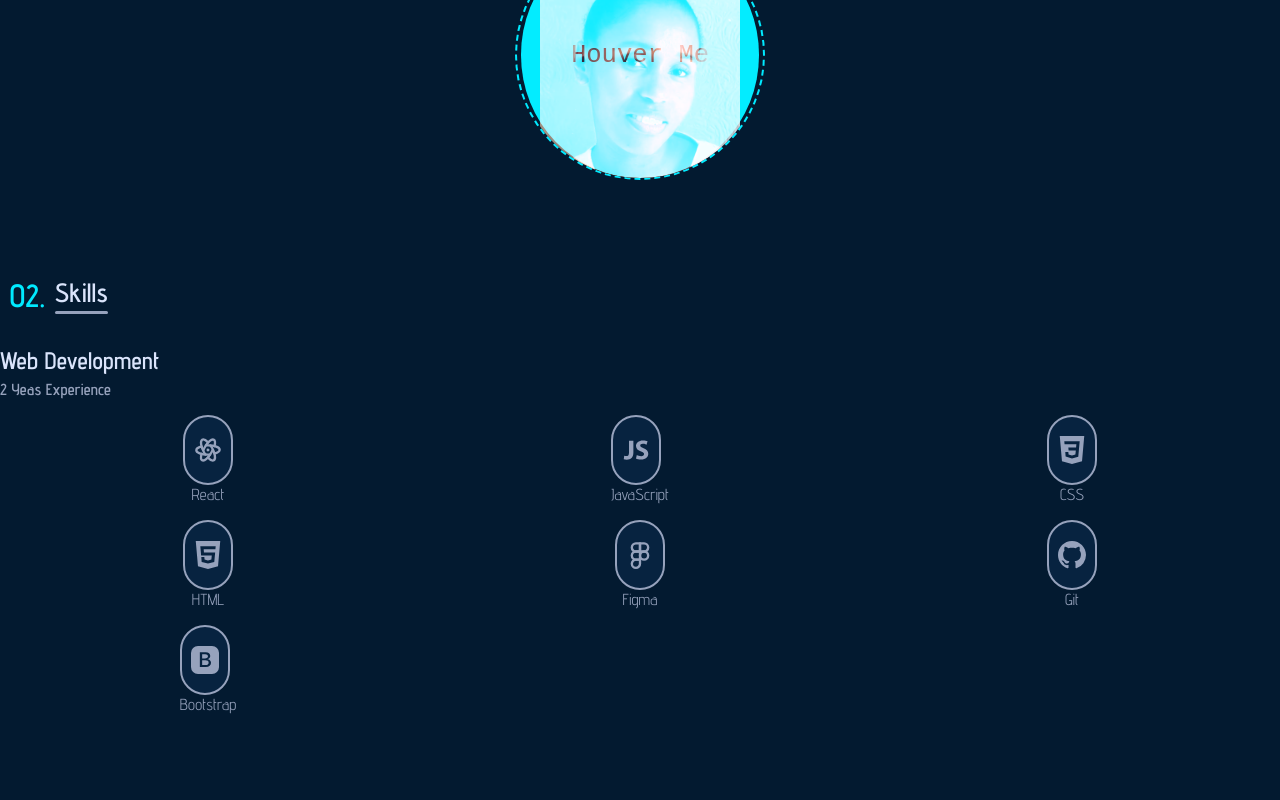
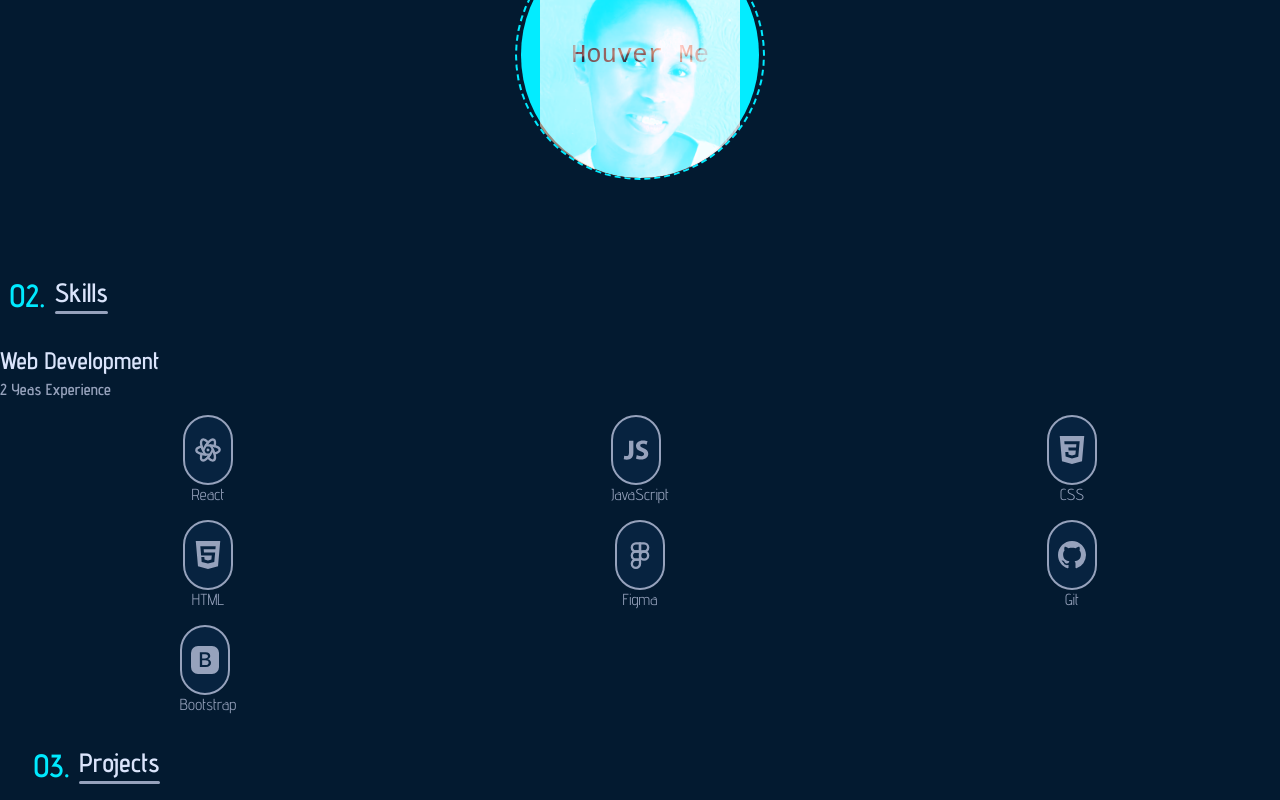
Before and after one commit to Sandra-Duarte/my-portfolio, a React (Create React App) app: page / in a window 1280 px wide. Shown: the part 969-1769 px from the top of the page. Before the commit the page ends 1699 px from the top, so only its background shows below. Built offline with nearby package versions, Linux system fonts and the light colour scheme.

Commit message:
creacte the projects page

```diff
--- a/src/App.js
+++ b/src/App.js
@@ -4,8 +4,7 @@ import Navbar from './Componenent/Page/Navbar/Navbar'
 import Home from './Componenent/Page/Home/Home'
 import Skills from './Componenent/Page/Skills/Skills'
 import About from './Componenent/Page/About/About'
-// import Skills from "./Componenent/Page/Skills/Skills"
-// import Project from './Componenent/Page/Project/Project'
+import Project from './Componenent/Page/Project/Project'
 // import Footer from './Componenent/Page/Footer.js/Footer'
 // import Contact from './Componenent/Page/Contact/Contact'
 
@@ -16,8 +15,8 @@ const App = () => {
     <Home />
    <About/>
     <Skills/>
-    {/* <Project/>
-    <Contact/>
+    <Project/>
+    {/* <Contact/>
     <Footer/> */}
 
     </>
--- /dev/null
+++ b/src/Componenent/Page/Project/Project.jsx
@@ -0,0 +1,18 @@
+import React from 'react'
+import "./Project.scss"
+
+const Project = () => {
+  return (
+    <section id="projects" className='projects container sections'>
+     <div className='sectionTitle'>
+  <span className='titleNumber'> 03.</span>
+  <h5 className='titleText'> Projects
+  <div className='underline'><span></span></div>
+  </h5>
+
+ </div>
+    </section>
+  )
+}
+
+export default Project
```
Also changed, not shown: src/Componenent/Page/Project/Project.js (deleted, +0 -10 lines), src/Componenent/Page/Project/Project.css (deleted), src/Componenent/Page/Project/Project.scss (added).
